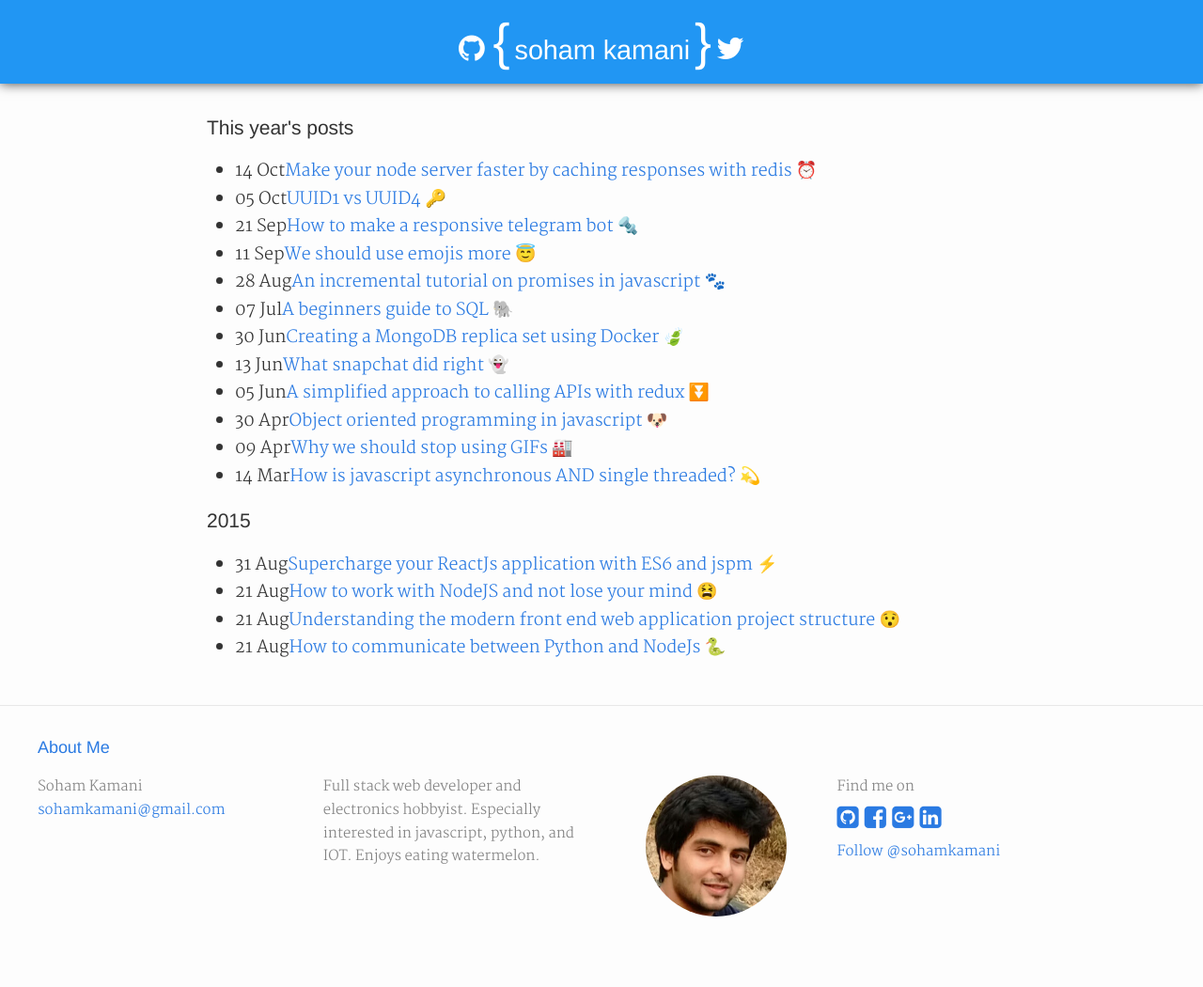
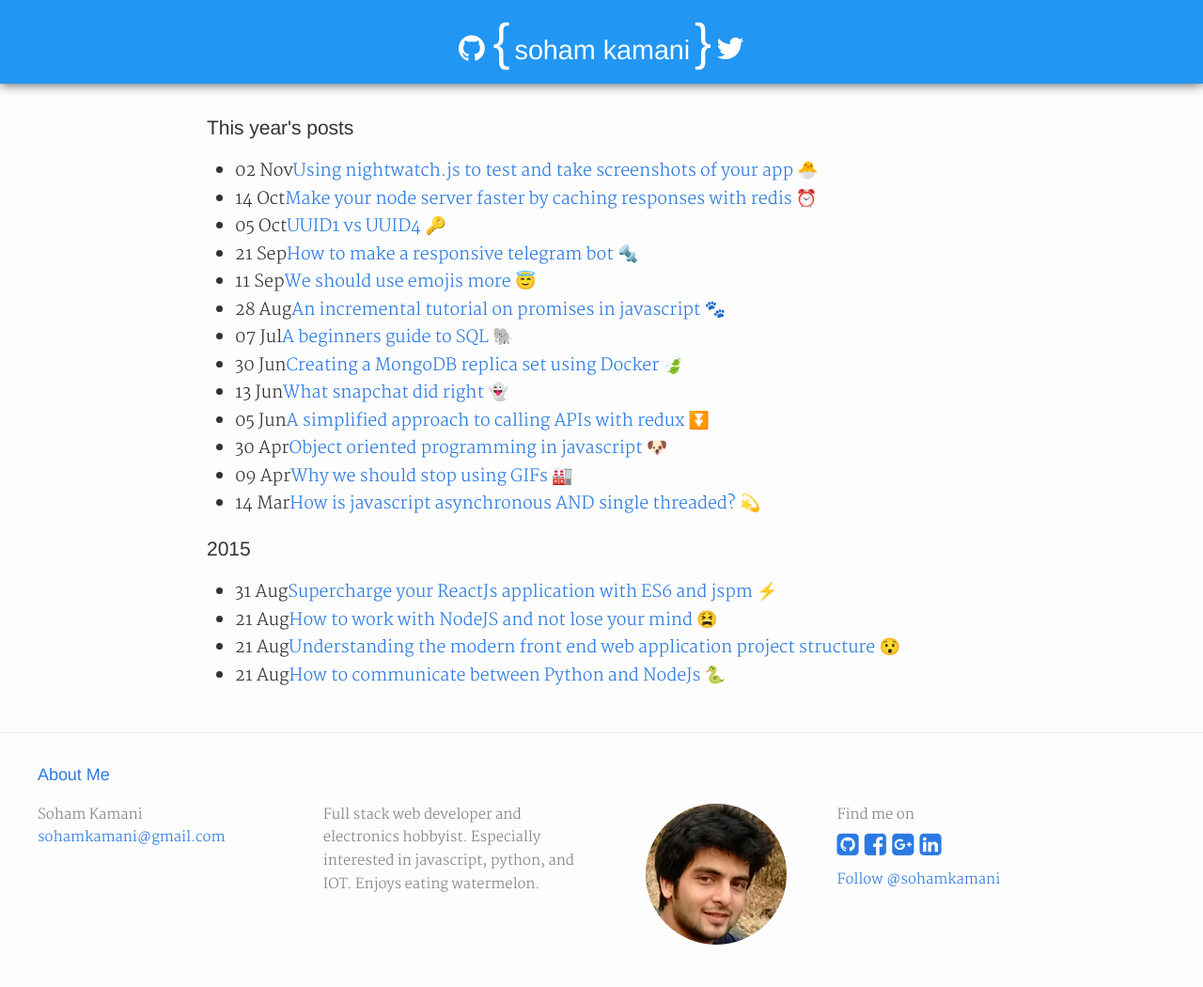
Before and after one commit to sohamkamani/sohamkamani.github.io, a Jekyll site: the page built from blog/archive.html, in a window 1280 px wide. Shown: the whole page at 94% size. Built offline with Jekyll 4.4.1, drawn with Linux system fonts in a browser that asks for light colours; nearby versions of some CDN libraries; comment, search, counter and statistics services are not loaded; before the commit the page ends 1020 px from its top, so only the background shows below that; some of the changed lines change nothing that is shown.

Commit message:
new blog post

````diff
--- /dev/null
+++ b/_posts/2016-11-02-e2e-tests-and-screenshots-using-nightwatch-js.md
@@ -0,0 +1,191 @@
+---
+layout: post
+title:  Using nightwatch.js to test and take screenshots of your app 🐣
+date:   2016-11-02 08:45:12
+categories: node html5 nightwatchjs e2e testing
+main_image: "/assets/images/posts/nightwatch/banner.jpg"
+comments: true
+---
+
+End to end testing is an often overlooked area of front-end web development. Yet, it is quintessential to making sure your application works the way it should. In this post, we will go through how to seamlessly set up and execute E2E tests using an awesome library called  [nightwatch.js](http://nightwatchjs.org/), and in the process, automate screen capturing your application with each test run.
+
+![banner](/assets/images/posts/nightwatch/banner.jpg)
+
+<!-- more -->
+
+## Initial Setup
+
+Make a new project folder, and initialize your `package.json` file by running :
+
+```sh
+npm init
+```
+
+The first thing we have to do is install nightwatch :
+
+```sh
+npm install --save nightwatch
+```
+
+Next, we must setup our selenium server and Chrome driver. Nightwatch just acts as a wrapper above selenium, which is what actually runs the browser automation under the hood. If we want to test on the Chrome browser, we will also have to install "chromedriver".
+
+Normally, you would have to download a couple of files and place them in the correct folder, but this approach would not be scalable if you had many people on your team and wanted a uniform installation process for everyone. Fortunately, there's a node module called [selenium-download](https://www.npmjs.com/package/selenium-download), which automates this process for us.
+
+Install it by running :
+
+```sh
+npm install --save selenium-download
+```
+
+## Setting up our configuration files
+
+The first file we are going to make is a one-time setup file. This file utilizes the `selenium-download` module and downloads the selenium standalone server and chromedriver if they are not already present.
+
+Make a new file called `selenium-setup.js` :
+
+```js
+const selenium = require('selenium-download');
+
+selenium.ensure(__dirname + '/bin', function (error) {
+  if (error) console.error(error.stack);
+  process.exit(0);
+});
+```
+
+Next, create a `nightwatch.json` file. This is the default file nightwatch will look at for configuration.
+
+```js
+{
+  "src_folders": ["tests"],
+  "output_folder": "reports",
+  "custom_commands_path": "",
+  "custom_assertions_path": "",
+  "page_objects_path": "",
+  "selenium": {
+    "start_process": true,
+    "server_path": "./bin/selenium.jar",
+    "log_path": "./reports",
+    "host": "127.0.0.1",
+    "port": 4444,
+    "cli_args": {
+      "webdriver.chrome.driver": "./bin/chromedriver"
+    }
+  },
+  "test_settings": {
+    "default": {
+      "launch_url": "",
+      "silent": true,
+      "desiredCapabilities": {
+        "browserName": "chrome",
+        "chromeOptions": {
+          "args": ["window-size=1280,800", "disable-web-security", "test-type"]
+        },
+        "javascriptEnabled": true,
+        "acceptSslCerts": true
+      }
+    }
+  }
+}
+```
+
+- `src_folders` tells nightwatch where to look for tests.
+- `selenium.server_path` directs nightwatch to the server binary (which is donwloaded with `selenium-download`)
+
+Modify your `package.json` file, so that the `"scripts"` section looks like this :
+
+```js
+"scripts": {
+  "test": "nightwatch",
+  "e2e:setup": "node selenium-setup"
+},
+```
+
+This will allow us to run `npm test` and `npm run e2e:setup`, which we will be using in a bit.
+
+## Writing test cases
+
+Now comes the fun bit : writing our actual tests. Our `nightwatch.json` file is configured to look for and run all files inside the `tests` directory.
+
+Let's create an `index.js` file inside a newly made `tests` directory and write our test cases, to test the Google homepage :
+
+```js
+module.exports = {
+
+  //Each "export" counts as one test case
+  'main': browser => {
+
+    //We direct our browser to the google homepage, and wait for it to load
+    browser.url('http://google.com')
+      .waitForElementVisible('body', 1000)
+
+    // We then test to see that the "Search" button is visible
+    browser.assert.elementPresent('input[value="Google Search"]')
+
+    //We then fill the search bar with the word "Nightwatch"
+    browser.setValue('#lst-ib', 'Nightwatch')
+
+    //then, we click on "Search", and wait for the search results to appear
+    browser.click('input[value="Google Search"]')
+      .waitForElementVisible('#resultStats', 1000)
+
+    //Once thats done, we close the browser
+    browser.end()
+  }
+}
+```
+
+If this is your first time running the tests, be sure to run :
+
+```sh
+npm run e2e:setup
+```
+
+(You only have to run this command once to download the required binaries to your bin folder)
+
+After which, you can run :
+
+```sh
+npm test
+```
+
+This will open the Chrome browser and run everything automatically.
+
+## Taking screenshots
+
+This is actually the easiest part of this tutorial. All we need to do to take a screenshot is to add a `saveScreenshot` method call to our browser object.
+
+```js
+module.exports = {
+
+  'main': browser => {
+
+    browser.url('http://google.com')
+      .waitForElementVisible('body', 1000)
+
+    browser.assert.elementPresent('input[value="Google Search"]')
+    // Take one screenshot at the homepage and save it as homepage.png
+      .saveScreenshot('./reports/homepage.png')
+
+    browser.setValue('#lst-ib', 'Nightwatch')
+
+    browser.click('input[value="Google Search"]')
+      .waitForElementVisible('#resultStats', 1000)
+      // Take another screenshot at the search result page and save it as search-result.png
+      .saveScreenshot('./reports/search-result.png')
+
+    browser.end()
+  }
+}
+```
+
+Run `npm test` again, and watch your screenshots appear in the `reports` folder. Here is what they look like for me :
+
+"homepage.png" :
+
+![im1](https://github.com/sohamkamani/nightwatch-demo/blob/master/sample_results/homepage.png?raw=true)
+
+"search-result.png" :
+
+![im2](https://github.com/sohamkamani/nightwatch-demo/blob/master/sample_results/search-result.png?raw=true)
+
+If you ever feel like you're stuck or need a quick reference, you can find all the code, along with instructions on how to run it [here](https://github.com/sohamkamani/nightwatch-demo)
````
Also changed, not shown: _posts/2016-10-14-make-your-node-server-faster-with-redis-cache.md (+2 -0 lines), assets/images/posts/nightwatch/banner.jpg (added).
